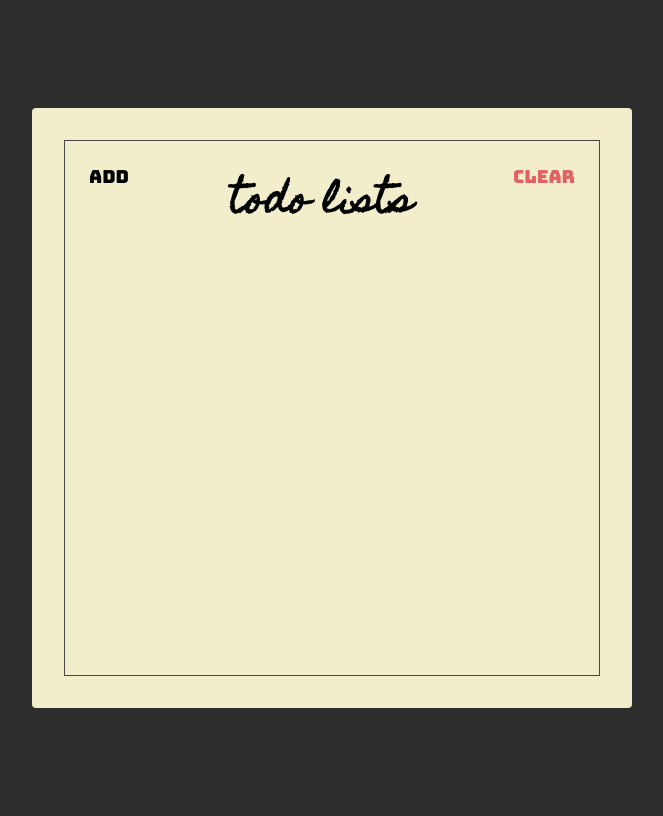
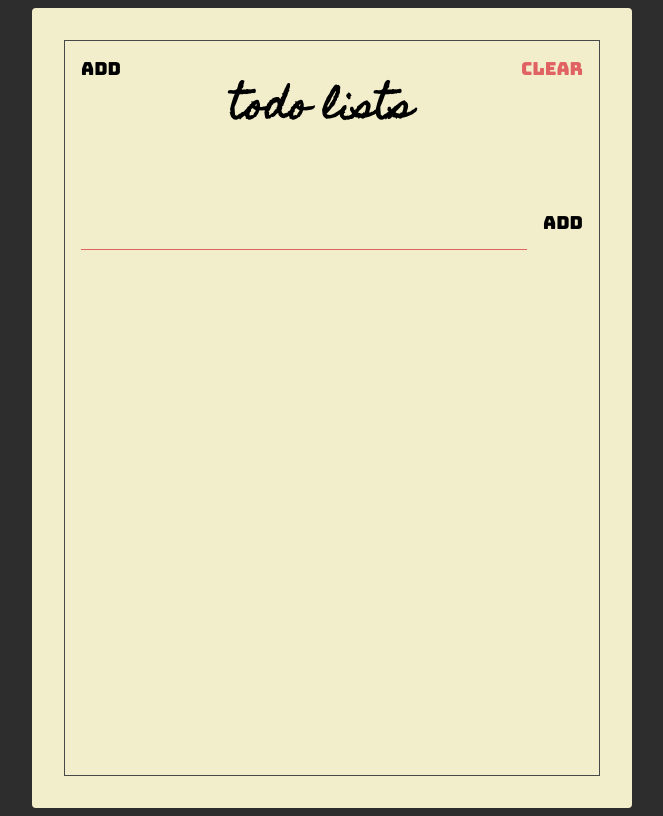
Before and after one commit to noverto21/react-course-starter, a website: page index.html in a window 1280 px wide. Shown: the whole page, without its empty margins (308-971 px from the left). Drawn offline with Linux system fonts and the light colour scheme.

Commit message:
Membuat add todo section

```diff
--- a/index.html
+++ b/index.html
@@ -14,11 +14,18 @@
   <body>
     <div class="container">
       <div class="frame">
-        <div class="header">
+        <section class="header">
           <button class="header-btn">Add</button>
           <h1 class="header-title">Todo Lists</h1>
           <button class="header-btn main-red-color">Clear</button>
-        </div>
+        </section>
+
+        <section class="add">
+          <form class="add-form">
+            <input type="text" class="add-input" />
+            <button class="add-btn">Add</button>
+          </form>
+        </section>
       </div>
     </div>
   </body>
--- a/styles.css
+++ b/styles.css
@@ -33,7 +33,7 @@ body. html {
 
 .container {
   width: 600px;
-  height: 600px;
+  height: 800px;
   background-color: #f2eecb;
   border-radius: 4px;
 
@@ -65,9 +65,46 @@ body. html {
 .header-btn {
   font-size: 1.8rem;
   font-family: "Bungee", sans-serif;
+  cursor: pointer;
 
-  padding: 24px;
+  padding: 16px;
   background: unset;
   border: unset;
   outline: unset;
 }
+
+.add {
+  padding: 16px;
+}
+
+.add-form {
+  display: flex;
+  align-item: flex-start;
+}
+
+.add-input {
+  background: unset;
+  border: unset;
+  padding: 0 64px;
+
+  flex: 1;
+  border-bottom: 1px solid var(--main-red-color);
+  outline: unset;
+
+  font-family: "Homemade Apple", sans-serif;
+  font-size: 16px;
+  text-transform: lowercase;
+}
+
+.add-btn {
+  font-size: 1.8rem;
+  font-family: "Bungee", sans-serif;
+
+  padding: 16px;
+  padding-right: unset;
+  cursor: pointer;
+
+  background: unset;
+  border: unset;
+  outline: unset;
+}
```
